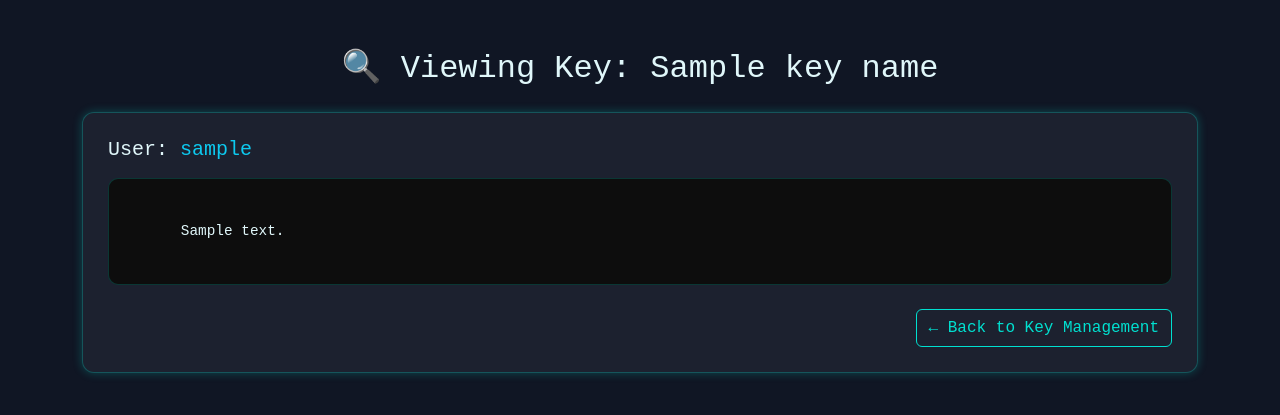
After one commit to ravi31-k/Mini-PKI, a Flask app: template templates/view_key.html in a window 1280 px wide. The commit adds this page. Shown: the top 415 px of the page. Run offline with Flask 3, Linux system fonts and the light colour scheme; the template is opened without the code that fills it: most values are stand-ins (such as "Sample title", 1, 10 or a date in 2020).

Commit message:
view_key added

```diff
--- /dev/null
+++ b/templates/view_key.html
@@ -0,0 +1,61 @@
+<!DOCTYPE html>
+<html lang="en">
+<head>
+  <meta charset="UTF-8">
+  <title>🔐 View Key - {{ key_name }}</title>
+  <link href="https://cdn.jsdelivr.net/npm/bootstrap@5.3.3/dist/css/bootstrap.min.css" rel="stylesheet">
+  <style>
+    body {
+      background-color: #101624;
+      color: #e0f7fa;
+      font-family: 'Courier New', monospace;
+    }
+    .container {
+      margin-top: 50px;
+    }
+    .glass {
+      background-color: rgba(255, 255, 255, 0.05);
+      border: 1px solid #00e0d044;
+      border-radius: 12px;
+      padding: 25px;
+      box-shadow: 0 0 10px #00e0d044;
+    }
+    .key-box {
+      background-color: #0d0d0d;
+      padding: 20px;
+      border-radius: 10px;
+      border: 1px solid #00e0d033;
+      white-space: pre-wrap;
+      word-break: break-word;
+      max-height: 600px;
+      overflow-y: auto;
+      font-size: 0.9rem;
+    }
+    .btn-back {
+      background-color: transparent;
+      border: 1px solid #00e0d0;
+      color: #00e0d0;
+    }
+    .btn-back:hover {
+      background-color: #00e0d0;
+      color: #101624;
+    }
+  </style>
+</head>
+<body>
+
+<div class="container">
+  <h2 class="text-center mb-4">🔍 Viewing Key: {{ key_name }}</h2>
+  <div class="glass">
+    <h5>User: <span class="text-info">{{ username }}</span></h5>
+    <div class="key-box mt-3">
+      {{ content }}
+    </div>
+    <div class="mt-4 text-end">
+      <a href="{{ url_for('admin_keys') }}" class="btn btn-back">← Back to Key Management</a>
+    </div>
+  </div>
+</div>
+
+</body>
+</html>
```
Also changed, not shown: app.py (+229 -0 lines), templates/admin_keys.html (+1 -18 lines).
